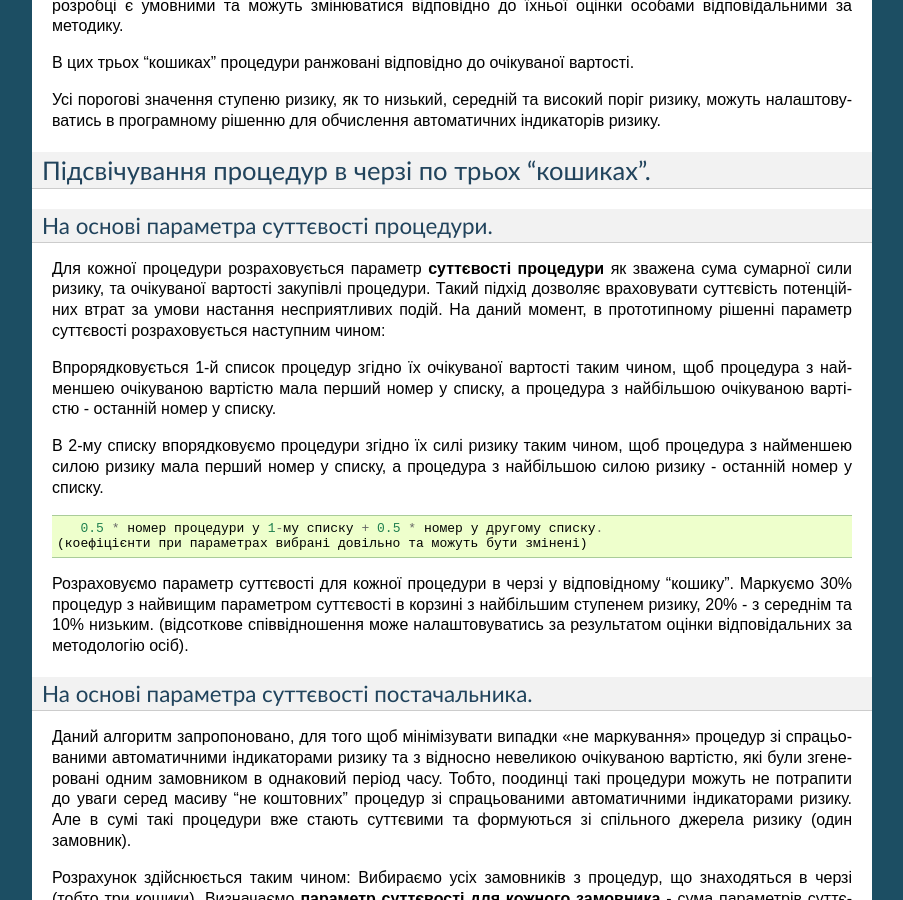
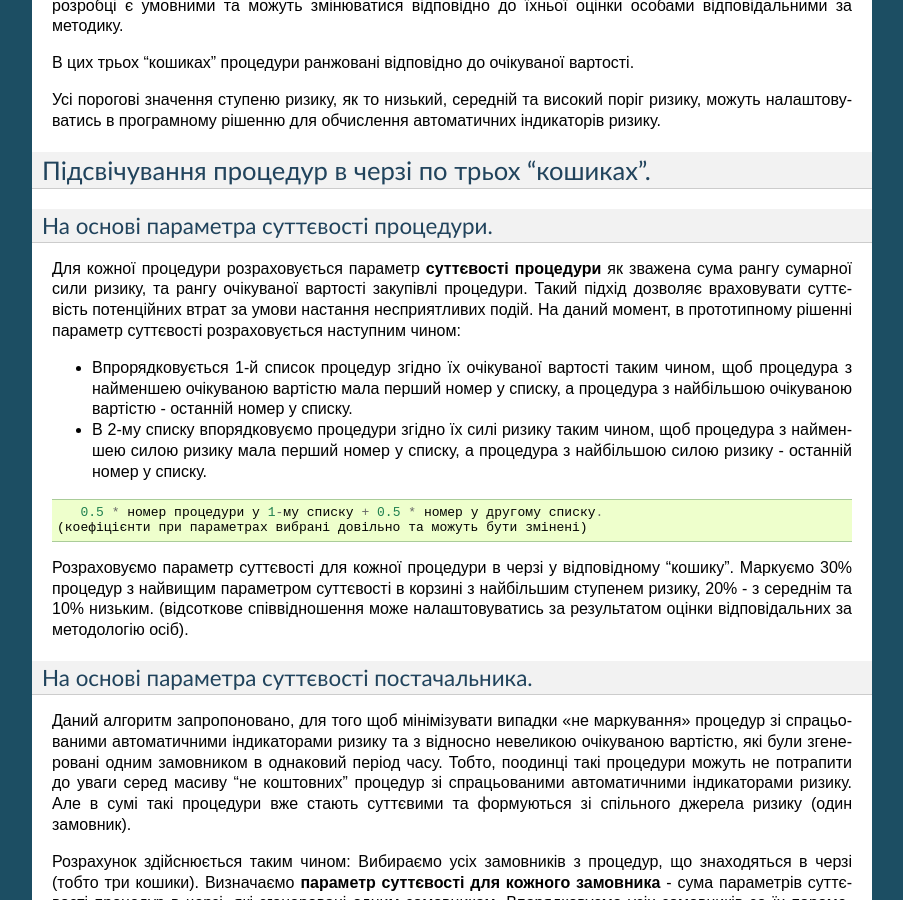
Before and after one commit to DataPathAnalytics/indicators-queue, a Sphinx documentation site: the page built from docs/description_queue.rst, in a window 1280 px wide and 900 px high, scrolled down 1300 px. Shown: the whole window, without its empty margins (198-1101 px from the left). Built offline with Sphinx 7.4.7, drawn with Linux system fonts in a browser that asks for light colours.

Commit message:
Update description_queue.rst

```diff
--- a/docs/description_queue.rst
+++ b/docs/description_queue.rst
@@ -57,11 +57,11 @@
 На основі параметра суттєвості процедури.
 =========================================
 
-Для кожної процедури розраховується параметр **суттєвості процедури** як зважена сума сумарної сили ризику, та очікуваної вартості закупівлі процедури. Такий підхід дозволяє враховувати суттєвість потенційних втрат за умови настання несприятливих подій. На даний момент, в прототипному рішенні  параметр суттєвості розраховується наступним чином:
+Для кожної процедури розраховується параметр **суттєвості процедури** як зважена сума рангу сумарної сили ризику, та рангу очікуваної вартості закупівлі процедури. Такий підхід дозволяє враховувати суттєвість потенційних втрат за умови настання несприятливих подій. На даний момент, в прототипному рішенні  параметр суттєвості розраховується наступним чином:
 
-Впрорядковується 1-й список процедур згідно їх очікуваної вартості таким чином, щоб процедура з найменшею очікуваною вартістю мала перший номер у списку, а процедура з найбільшою очікуваною вартістю - останній номер у списку.
++   Впрорядковується 1-й список процедур згідно їх очікуваної вартості таким чином, щоб процедура з найменшею очікуваною вартістю мала перший номер у списку, а процедура з найбільшою очікуваною вартістю - останній номер у списку.
 
-В 2-му списку впорядковуємо процедури згідно їх силі ризику таким чином, щоб процедура з найменшею силою ризику мала перший номер у списку, а процедура з найбільшою силою ризику - останній номер у списку.
++   В 2-му списку впорядковуємо процедури згідно їх силі ризику таким чином, щоб процедура з найменшею силою ризику мала перший номер у списку, а процедура з найбільшою силою ризику - останній номер у списку.
 
 
 .. code ::
```
